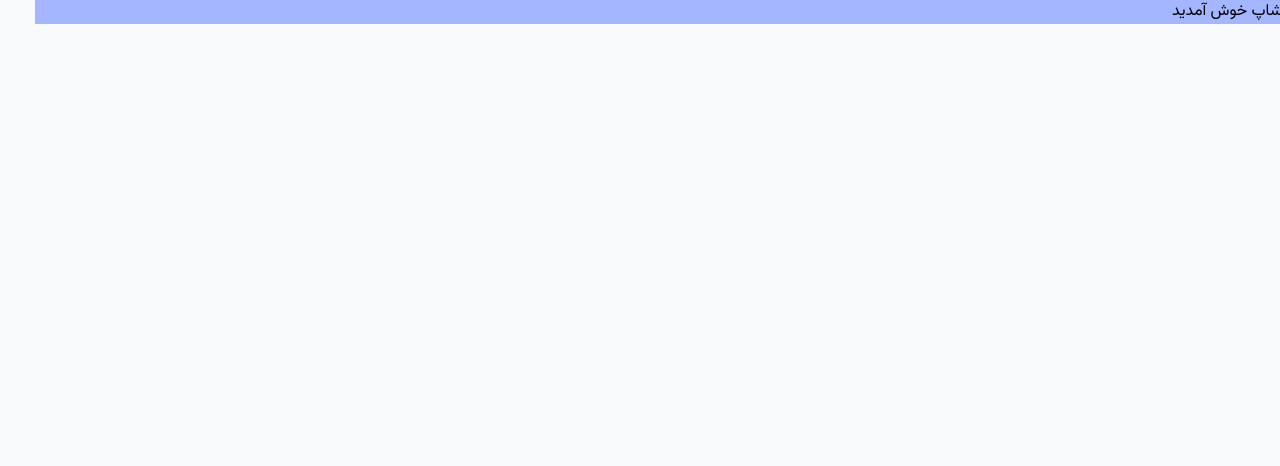
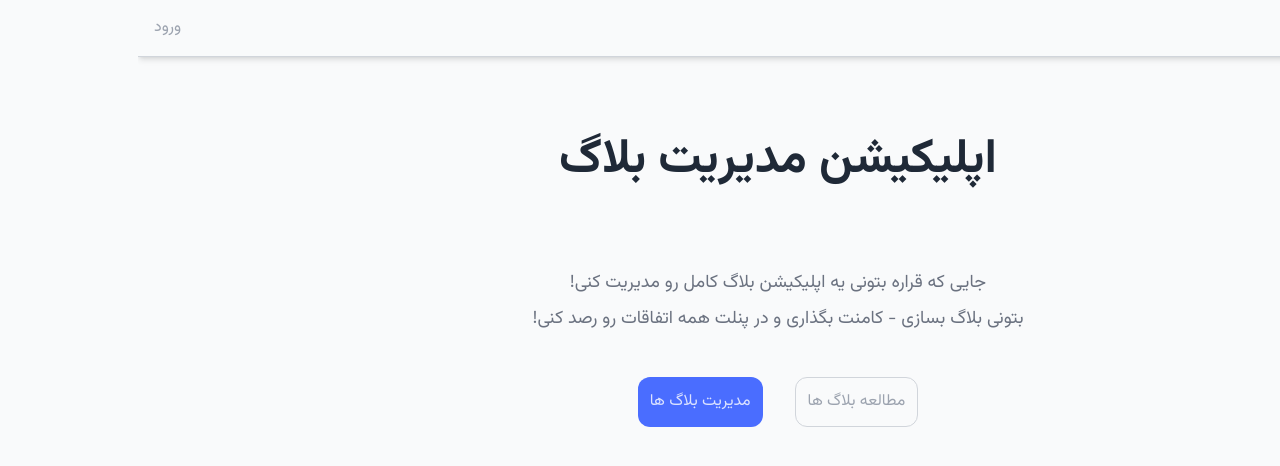
Before and after one commit to masoumehmohebbi/nextjs-blog-app, a Next.js app in the folder frontend/: page / in a window 1280 px wide. Shown: the top 466 px of the page. Built offline with nearby package versions, Linux system fonts and the light colour scheme.

Commit message:
✨ feat:Added Home Page

```diff
--- a/frontend/src/app/layout.jsx
+++ b/frontend/src/app/layout.jsx
@@ -1,3 +1,4 @@
+import Header from "@/components/Header";
 import vazirFont from "@/constants/localFont";
 import "@/styles/globals.css";
 
@@ -9,7 +10,10 @@
 export default function RootLayout({ children }) {
   return (
     <html lang="fa" dir="rtl">
-      <body className={`${vazirFont.variable} font-sans `}>{children}</body>
+      <body className={`${vazirFont.variable} font-sans min-h-screen`}>
+        <Header />
+        <div className="container xl:max-w-screen-xl">{children}</div>
+      </body>
     </html>
   );
 }
--- a/frontend/src/app/page.jsx
+++ b/frontend/src/app/page.jsx
@@ -1,3 +1,32 @@
+import Button from "@/ui/Button";
+import Link from "next/link";
+
+export const metadata = {
+  title: "خانه  - وب اپلیکیشن مدیریت بلاگ",
+};
+
 export default function Home() {
-  return <div className="bg-primary-400">بلاگ شاپ خوش آمدید</div>;
+  return (
+    <div>
+      <h1 className="font-bold text-center text-2xl md:text-5xl text-secondary-800 my-20">
+        اپلیکیشن مدیریت بلاگ
+      </h1>
+
+      <div>
+        <p className="text-center text-secondary-500 text-lg leading-loose">
+          جایی که قراره بتونی یه اپلیکیشن بلاگ کامل رو مدیریت کنی!
+          <br /> بتونی بلاگ بسازی - کامنت بگذاری و در پنلت همه اتفاقات رو رصد
+          کنی!
+        </p>
+        <div className="flex justify-center gap-x-8 w-full mt-10">
+          <Button variant="outline">
+            <Link href="/blogs">مطالعه بلاگ ها</Link>
+          </Button>
+          <Button variant="primary">
+            <Link href="/profile">مدیریت بلاگ ها</Link>
+          </Button>
+        </div>
+      </div>
+    </div>
+  );
 }
--- /dev/null
+++ b/frontend/src/components/Header.jsx
@@ -0,0 +1,53 @@
+"use client";
+
+// import { useAuth } from "@/context/AuthContext";
+import NavLink from "./NavLink";
+
+const navLinks = [
+  {
+    id: 1,
+    children: "خانه",
+    path: "/",
+  },
+  {
+    id: 2,
+    children: "بلاگ ها",
+    path: "/blogs",
+  },
+];
+
+function Header() {
+  // const { user, isLoading } = useAuth();
+  const user = false;
+
+  return (
+    <header
+      className={`z-10 shadow-md bg-inherit mb-10 sticky top-0
+         transition-all duration-200 border-b border-b-secondary-300
+
+      `}
+    >
+      <nav className="container xl:max-w-screen-xl">
+        <ul className="flex items-center text-secondary-400 justify-between py-2">
+          <div className="flex items-center gap-x-10">
+            {navLinks.map((navLink) => {
+              return (
+                <li key={navLink.id}>
+                  <NavLink path={navLink.path}>{navLink.children}</NavLink>
+                </li>
+              );
+            })}
+          </div>
+          <li>
+            {user ? (
+              <NavLink path="/profile">پروفایل</NavLink>
+            ) : (
+              <NavLink path="/signin">ورود</NavLink>
+            )}
+          </li>
+        </ul>
+      </nav>
+    </header>
+  );
+}
+export default Header;
--- /dev/null
+++ b/frontend/src/components/NavLink.jsx
@@ -0,0 +1,21 @@
+"use client";
+
+import Link from "next/link";
+import { usePathname } from "next/navigation";
+
+function NavLink({ path, children }) {
+  const pathname = usePathname();
+
+  return (
+    <Link
+      className={`block py-2 hover:text-secondary-900 transition-all ease-out
+        ${pathname === path ? "text-primary-900" : ""}
+      `}
+      href={path}
+    >
+      {children}
+    </Link>
+  );
+}
+
+export default NavLink;
--- /dev/null
+++ b/frontend/src/ui/Button.jsx
@@ -0,0 +1,26 @@
+const btnType = {
+  primary: "btn--primary",
+  secondary: "btn--secondary",
+  outline: "btn--outline",
+  danger: "btn--danger",
+};
+
+function Button({
+  children,
+  onClick,
+  variant = "primary",
+  className,
+  ...rest
+}) {
+  return (
+    <button
+      onClick={onClick}
+      className={`btn ${btnType[variant]} ${className}`}
+      {...rest}
+    >
+      {children}
+    </button>
+  );
+}
+
+export default Button;
```
